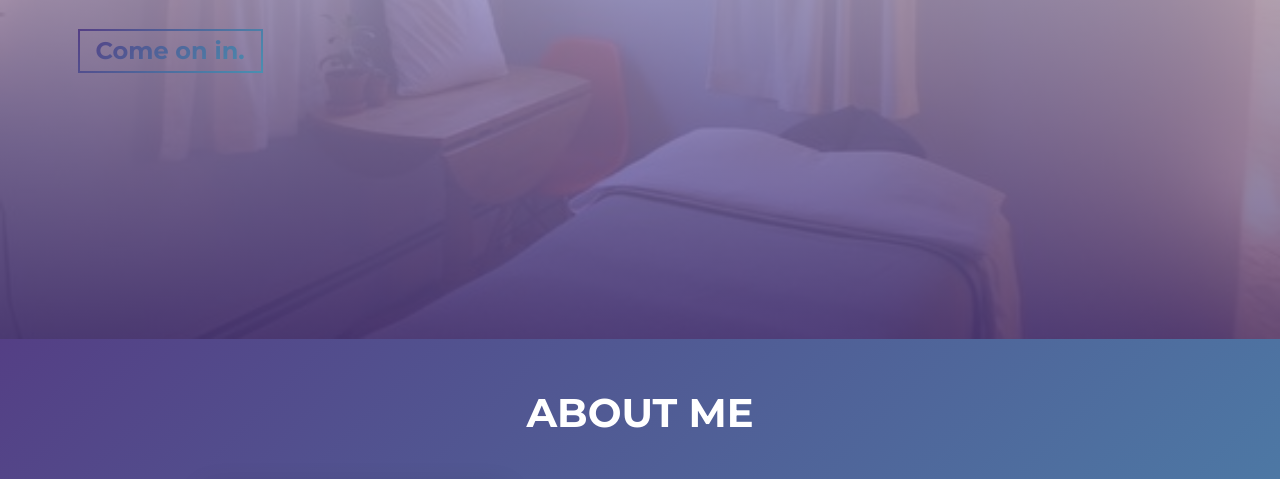
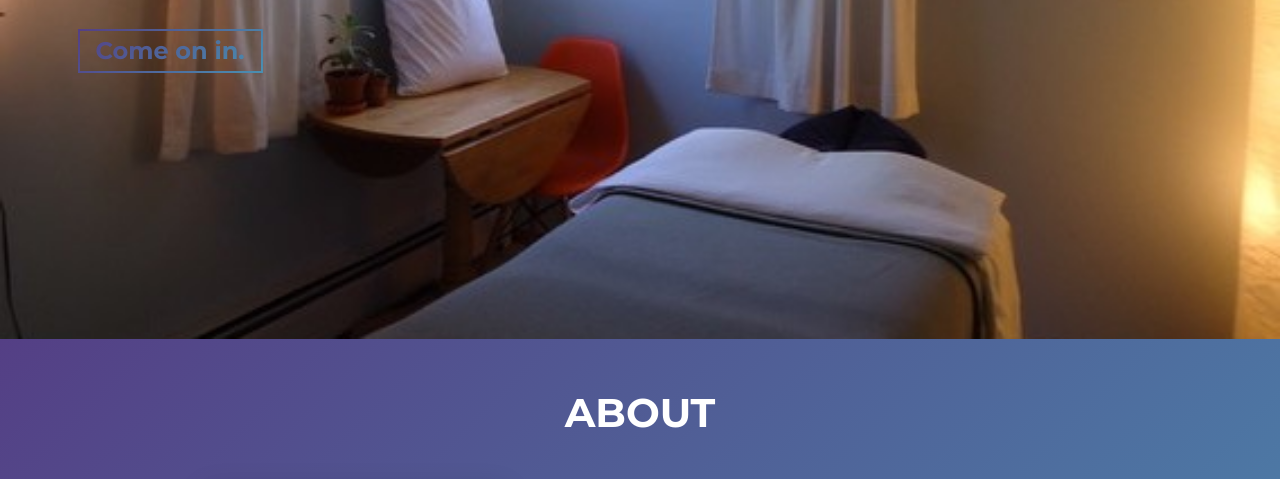
Before and after one commit to martim0t0/justinedanimassagetherapy, a website built with Parcel: page src/index.html in a window 1280 px wide. Shown: the part 461-940 px from the top of the page. Built offline with nearby package versions, Linux system fonts and the light colour scheme.

Commit message:
changed colors for Justine

```diff
--- a/src/index.html
+++ b/src/index.html
@@ -52,7 +52,7 @@
     <!-- **** About Section **** -->
     <section id="about">
       <div class="container">
-        <h2 class="section-title load-hidden">About me</h2>
+        <h2 class="section-title load-hidden">About</h2>
         <div class="row about-wrapper">
           <div class="col-md-6 col-sm-12">
             <div class="about-wrapper__image load-hidden">
--- a/src/sass/base/_typography.scss
+++ b/src/sass/base/_typography.scss
@@ -44,7 +44,7 @@ a:hover {
   // Responsive text purple style
   @include respond(phone) {
     background-image: none;
-    -webkit-text-fill-color: $secondary-color;
+    -webkit-text-fill-color: $white-color;
   }
 
   &:hover {
--- a/src/sass/sections/_hero.scss
+++ b/src/sass/sections/_hero.scss
@@ -5,15 +5,11 @@
   align-items: center;
   border-bottom: 0px;
   background: $white-color;
-  background-image: linear-gradient(
-      rgba($white-color, 0.8),
-      rgba($primary-color, 0.8)
-    ),
-    url(./assets/backgroundtop.jpg);
+  background-image: url(./assets/backgroundtop.jpg);
   background-size: cover;
   background-position: top;
   font-weight: 400;
-  color: $dark-blue-text;
+  color: $white-color;
   padding: 0rem 5.6rem;
   margin-bottom: 0;
   top: 0;
```
